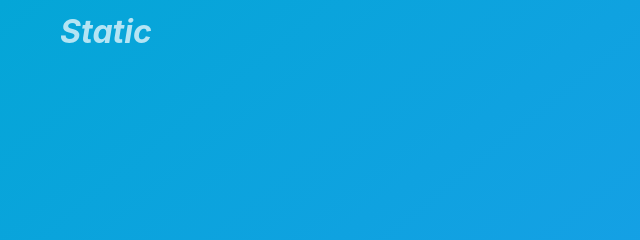
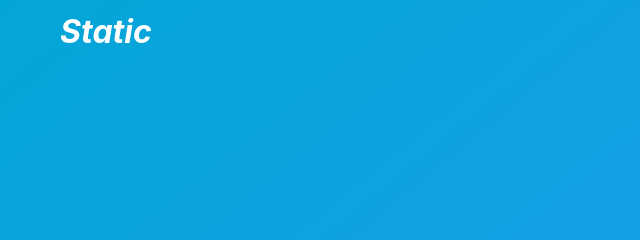
Before and after one commit to david-szabo97/static-dot-messedcode-dot-com, a plain HTML site: page public/index.html in a window 1280 px wide. Shown: the top 240 px of the page, 0-640 px from the left. Drawn offline with Linux system fonts and the light colour scheme.

Commit message:
Make brand text white

```diff
--- a/public/css/style.css
+++ b/public/css/style.css
@@ -14,3 +14,7 @@ img {
 .navbar-brand {
   font-size: 2em;
 }
+
+.hero .navbar-brand > .navbar-item {
+  color: #fff;
+}
```
